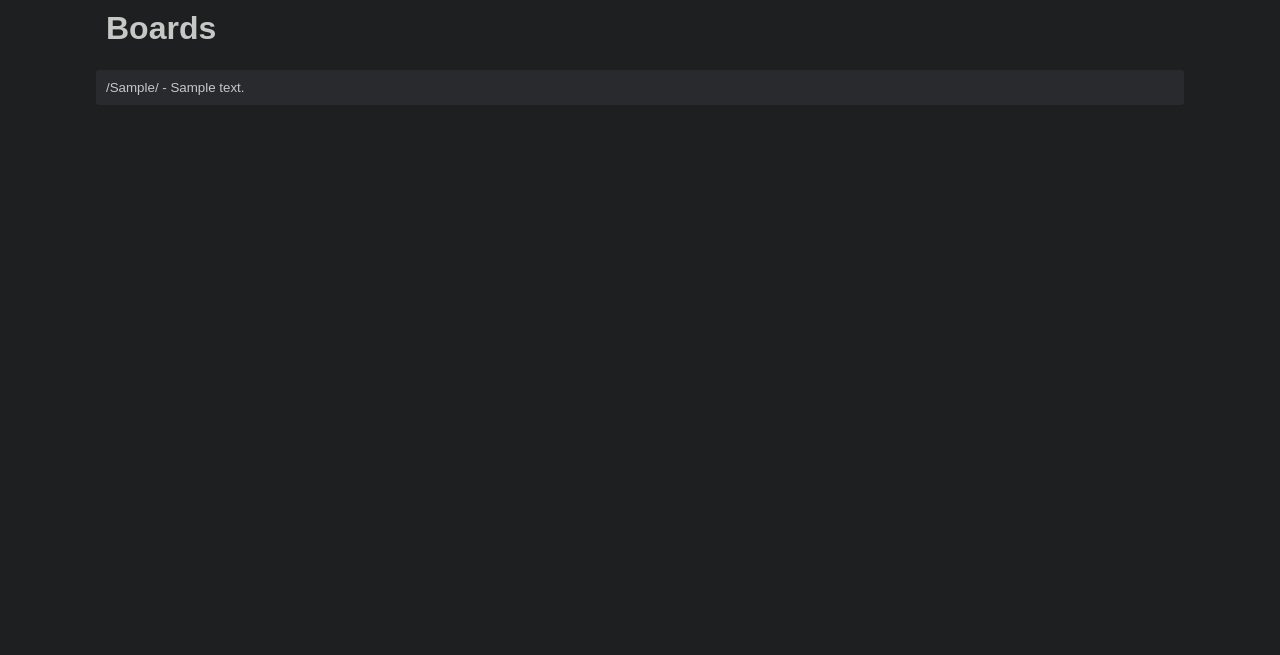
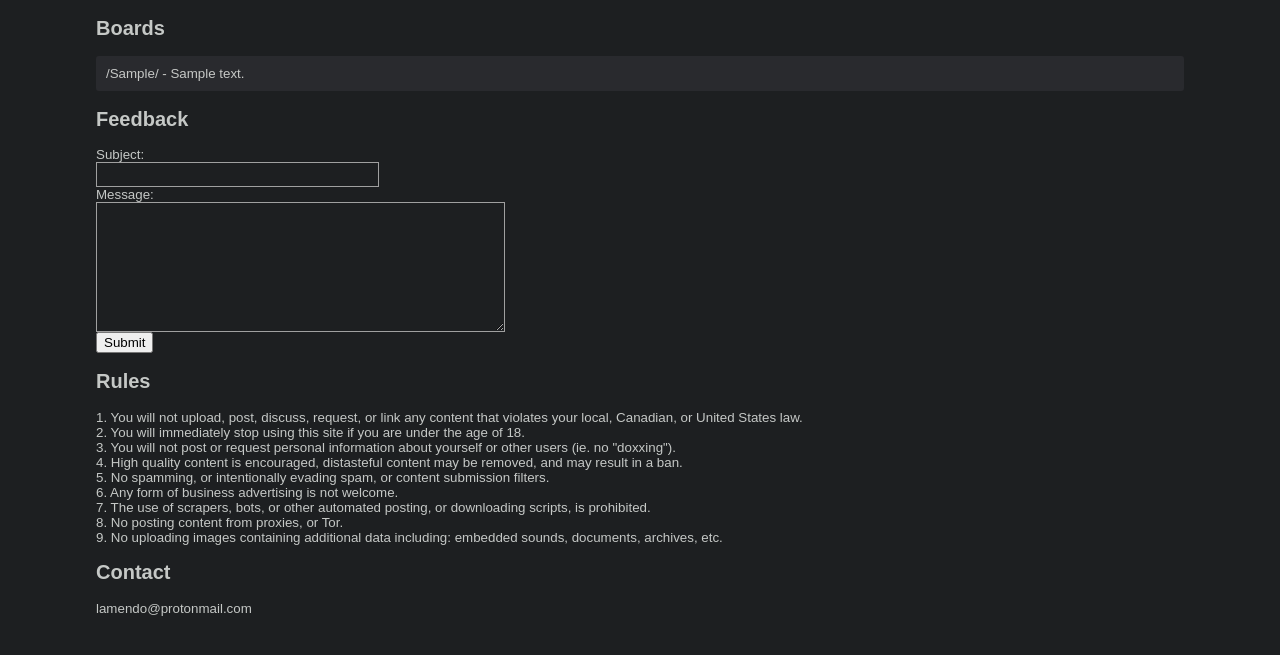
Before and after one commit to baronrustamov/Lamendo, a Flask app: page / in a window 1280 px wide. Shown: the top 655 px of the page. Run offline with Flask 2, Linux system fonts and the light colour scheme; tables that the repository leaves empty hold one stand-in row (values such as "Sample post"); parts of the project's set-up code (start-up, migrations or seed data) failed here and were passed over; some libraries are stand-ins or nearby versions.

Commit message:
feat: feedback form, homepage

```diff
--- a/app/api.py
+++ b/app/api.py
@@ -141,7 +141,9 @@ def get_post_replies(post_id):
     for reply in replies.values():
         if reply.parent_reply_id is not None:
             replies[reply.parent_reply_id][children_index].append(reply.user)
-            replies[reply.reply_id][parent_user_index].append(replies[reply.parent_reply_id][user_index])
+            replies[reply.reply_id][parent_user_index].append(
+                replies[reply.parent_reply_id][user_index]
+            )
 
     return replies.values()
 
--- a/app/forms.py
+++ b/app/forms.py
@@ -12,25 +12,38 @@ from config import (
     MAX_FILE_SIZE,
     MAX_POST_LENGTH,
     MIN_POST_LENGTH,
-    MAX_POST_ROWS
+    MAX_POST_ROWS,
 )
 from flask import current_app
 from utils import get_new_uid, get_username, make_img_from_request
 from werkzeug.datastructures import FileStorage
 from werkzeug.utils import secure_filename
 
+from flask_wtf import FlaskForm
+from wtforms import Form, StringField, TextAreaField, validators
+
+
+class FeedbackForm(FlaskForm):
+    subject = StringField(
+        'Subject', [validators.Length(min=1, max=64), validators.InputRequired()]
+    )
+    message = TextAreaField(
+        'Message',
+        [
+            validators.Length(min=MIN_POST_LENGTH, max=MAX_POST_LENGTH),
+            validators.InputRequired(),
+        ],
+    )
+
 
 class PostCompiler:
     def __init__(
         self,
         request,
-
         form_text_name=None,
         form_img_name=None,
-
         require_text=True,
         validate_text=True,
-
         require_img=True,
     ):
         self.valid = True
@@ -67,10 +80,10 @@ class PostCompiler:
     def set_is_valid(self):
         assert self.invalid_message == None
         if self.event and self.event.blacklisted:
-                self.invalid_message = 'IP address banned.'
+            self.invalid_message = 'IP address banned.'
 
         elif self.event and (time() - EVENT_COOLDOWN < self.event.last_event_date):
-                self.invalid_message = 'Wait 15 seconds between posts.'
+            self.invalid_message = 'Wait 15 seconds between posts.'
 
         elif self.require_img:
             if not self.img:
--- a/app/main.py
+++ b/app/main.py
@@ -14,10 +14,10 @@ from api import (
     get_post,
     get_post_replies,
 )
-from config import IMG_PATH, LOG_PATH, MAX_FILE_SIZE
+from config import IMG_PATH, LOG_PATH, MAX_FILE_SIZE, RULES
 from flask import Flask, abort, flash, redirect, render_template, request, url_for
 from flask_wtf.csrf import CSRFProtect
-from forms import PostCompiler
+from forms import PostCompiler, FeedbackForm
 from urls import URLSpace
 from utils import upload_image
 
@@ -74,10 +74,17 @@ def favicon():
     return app.send_static_file('favicon.ico')
 
 
-@app.route('/')
+@app.route('/', methods=['GET', 'POST'])
 def home():
     boards = get_boards()
-    return render_template('boards.html', boards=boards)
+    form = FeedbackForm()
+    if form.validate_on_submit():
+        subject = form.subject.data
+        message = form.message.data
+        msg = 'Thank you for your feedback!'
+        flash(msg)
+        return redirect(url_for('home'))
+    return render_template('home.html', boards=boards, form=form, rules=RULES)
 
 
 @app.route('/<board_acronym>')
@@ -105,11 +112,7 @@ def board_post(board_acronym, post_id):
 @URLSpace.validate_board
 def post_form(board_acronym):
     board_id = get_board_id(board_acronym)
-    p = PostCompiler(
-        request,
-        'form_text',
-        'form_img',
-    )
+    p = PostCompiler(request, 'form_text', 'form_img',)
     msg = 'Post submitted.'
     if p.valid:
         if upload_image(p.img):
@@ -126,12 +129,7 @@ def post_form(board_acronym):
 @URLSpace.validate_board
 @URLSpace.validate_post
 def reply_form(board_acronym, post_id):
-    p = PostCompiler(
-        request,
-        'form_text',
-        'form_img',
-        require_img=False,
-    )
+    p = PostCompiler(request, 'form_text', 'form_img', require_img=False,)
     msg = 'Reply submitted.'
     if p.valid:
         upload_image(p.img)
@@ -146,13 +144,7 @@ def reply_form(board_acronym, post_id):
 @URLSpace.validate_board
 @URLSpace.validate_post
 def report_post(board_acronym, post_id):
-    p = PostCompiler(
-        request,
-        'form_text',
-        None,
-        require_text=False,
-        require_img=False,
-    )
+    p = PostCompiler(request, 'form_text', None, require_text=False, require_img=False,)
     msg = 'Report submitted.'
     if p.valid:
         create_report(post_id, None, p.text)
@@ -167,13 +159,7 @@ def report_post(board_acronym, post_id):
 @URLSpace.validate_post
 @URLSpace.validate_reply
 def report_reply(board_acronym, post_id, reply_id):
-    p = PostCompiler(
-        request,
-        'form_text',
-        None,
-        require_text=False,
-        require_img=False,
-    )
+    p = PostCompiler(request, 'form_text', None, require_text=False, require_img=False,)
     msg = 'Report submitted.'
     if p.valid:
         create_report(post_id, reply_id, p.text)
@@ -188,12 +174,7 @@ def report_reply(board_acronym, post_id, reply_id):
 @URLSpace.validate_post
 @URLSpace.validate_reply
 def reply_to_reply(board_acronym, post_id, reply_id):
-    p = PostCompiler(
-        request,
-        'form_text',
-        'form_img',
-        require_img=False,
-    )
+    p = PostCompiler(request, 'form_text', 'form_img', require_img=False,)
     msg = 'Reply submitted.'
     if p.valid:
         upload_image(p.img)
--- a/app/templates/boards.html
+++ b/app/templates/boards.html
@@ -1,8 +1,5 @@
-{% extends 'layout.html' %}
 
-{% block body %}
-
-<h1>Boards</h1>
+<h2>Boards</h2>
 {% for board in boards %}
   <div>
     <ul>
@@ -12,5 +9,3 @@
     </ul>
   </div>
 {% endfor %}
-
-{% endblock %}
--- a/app/templates/catalog.html
+++ b/app/templates/catalog.html
@@ -7,7 +7,7 @@
 <div>
   <h3>Create Post</h3>
   <form id="post_form" method="POST" action="/{{board_acronym}}/post" enctype="multipart/form-data">
-    <textarea id="form_text" class="modal_textarea" maxlength="1500" type="text" name="form_text" rows="4" cols="40"></textarea>
+    <textarea id="form_text" class="modal_textarea" maxlength="1500" type="text" name="form_text" rows="8" cols="48"></textarea>
     <input id="form_img_post" type="file" value="Choose File" name="form_img" accept="image/jpg,image/png,image/jpeg,image/gif">
     <div id="feedback_post"></div>
     <input id="post_submit" type="submit" value="Post">
--- /dev/null
+++ b/app/templates/contact.html
@@ -0,0 +1,3 @@
+<h2>Contact</h2>
+
+<div>lamendo@protonmail.com</div>
--- /dev/null
+++ b/app/templates/feedback.html
@@ -0,0 +1,15 @@
+<h2>Feedback</h2>
+
+<form method="POST" action="{{url_for('home')}}">
+  <div>{{ form.subject.label }}: {{ form.subject(class_="modal_textarea", size="32", maxlength="64") }}</div>
+  <div>{{ form.message.label }}: {{ form.message(class_="modal_textarea", cols="48", rows="8", maxlength="1500") }}</div>
+  {% if form.errors %}
+    {% for field_name, field_errors in form.errors|dictsort if field_errors %}
+      {% for error in field_errors %}
+        <div>{{ form[field_name].label }}: {{ error }}</div>
+      {% endfor %}
+    {% endfor %}
+  {% endif %}
+  <input type="submit" value="Submit">
+  <input type="hidden" name="csrf_token" value="{{ csrf_token() }}"/>
+</form>
--- /dev/null
+++ b/app/templates/home.html
@@ -0,0 +1,10 @@
+{% extends 'layout.html' %}
+
+{% block body %}
+
+{% include 'boards.html' %}
+{% include 'feedback.html' %}
+{% include 'legal.html' %}
+{% include 'contact.html' %}
+
+{% endblock %}
--- a/app/templates/layout.html
+++ b/app/templates/layout.html
@@ -3,7 +3,7 @@
 
   <head>
     <meta charset="utf-8">
-    <title>Image Board</title>
+    <title>Lamendo</title>
     <script src="//code.jquery.com/jquery-1.12.4.js"></script>
     <script src="//code.jquery.com/ui/1.12.1/jquery-ui.js"></script>
     <link href="{{ url_for('static', filename='css/index.css') }}" rel="stylesheet">
--- /dev/null
+++ b/app/templates/legal.html
@@ -0,0 +1,5 @@
+<h2>Rules</h2>
+
+{% for rule in rules %}
+  <div>{{ loop.index }}. {{rule}}</div>
+{% endfor %}
```
Also changed, not shown: app/config.py (+13 -0 lines), README.md.
